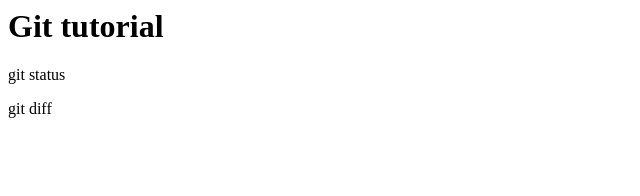
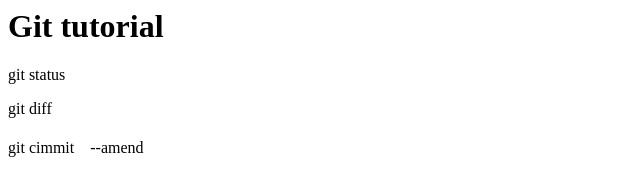
Before and after one commit to sleepyshowdy/git_tutorial, a plain HTML site: page index.html in a window 1280 px wide. Shown: the whole page, without its empty margins (0-640 px from the left). Drawn offline with Linux system fonts and the light colour scheme.

Commit message:
git commit --amendを追記

```diff
--- a/index.html
+++ b/index.html
@@ -1,3 +1,4 @@
 <h1>Git tutorial</h1>
 <p>git status</p>
 <p>git diff</p>
+<p>git cimmit　--amend</p>
```
